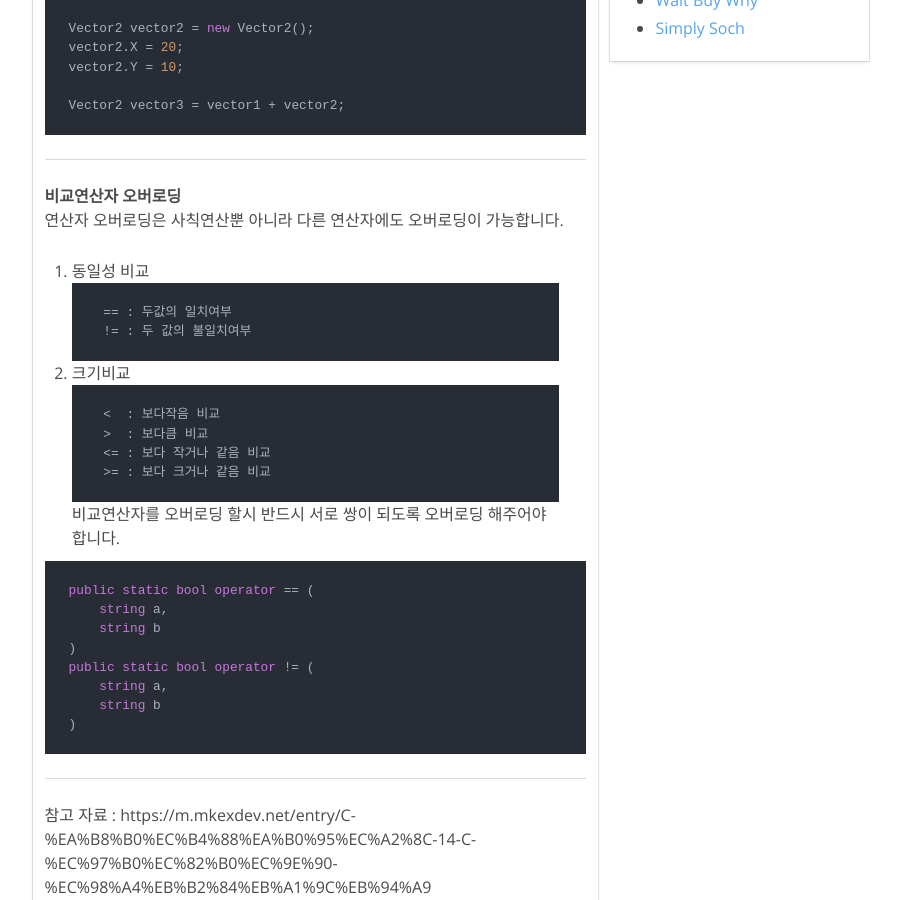
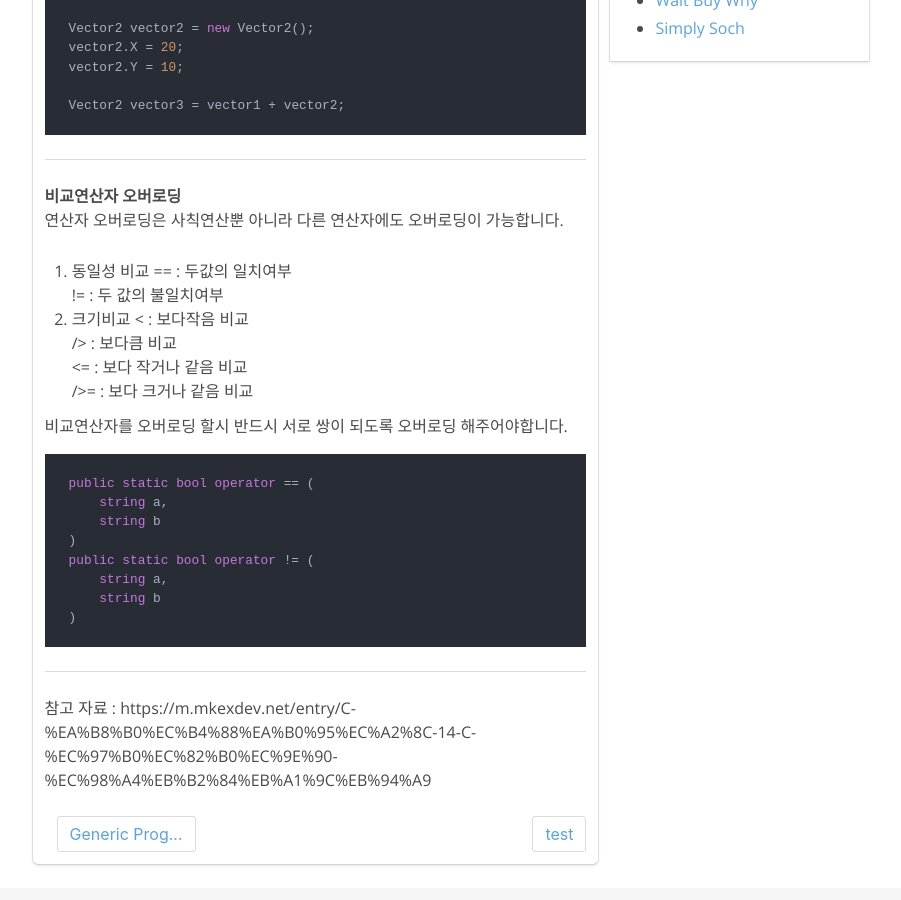
Before and after one commit to ptt0313/ptt0313.github.io, a Jekyll site: the page built from _posts/2024-07-04-Class11th-Operator Overloading.markdown, in a window 1280 px wide and 900 px high, scrolled down 965 px. Shown: the whole window, without its empty margins (183-1084 px from the left). Built offline with Jekyll 4.4.1, drawn with Linux system fonts in a browser that asks for light colours; comment, search, counter and statistics services are not loaded.

```diff
--- a/_posts/2024-07-04-Class11th-Operator Overloading.markdown
+++ b/_posts/2024-07-04-Class11th-Operator Overloading.markdown
@@ -48,17 +48,15 @@ Vector2 vector3 = vector1 + vector2;
 
 연산자 오버로딩은 사칙연산뿐 아니라 다른 연산자에도 오버로딩이 가능합니다.
 1. 동일성 비교
-~~~
     == : 두값의 일치여부
     != : 두 값의 불일치여부
-~~~
+
 1. 크기비교
-~~~
     <  : 보다작음 비교
-    >  : 보다큼 비교
+    />  : 보다큼 비교
     <= : 보다 작거나 같음 비교
-    >= : 보다 크거나 같음 비교
-~~~
+    />= : 보다 크거나 같음 비교
+
 비교연산자를 오버로딩 할시 반드시 서로 쌍이 되도록 오버로딩 해주어야합니다.
 
 ~~~c#
```
